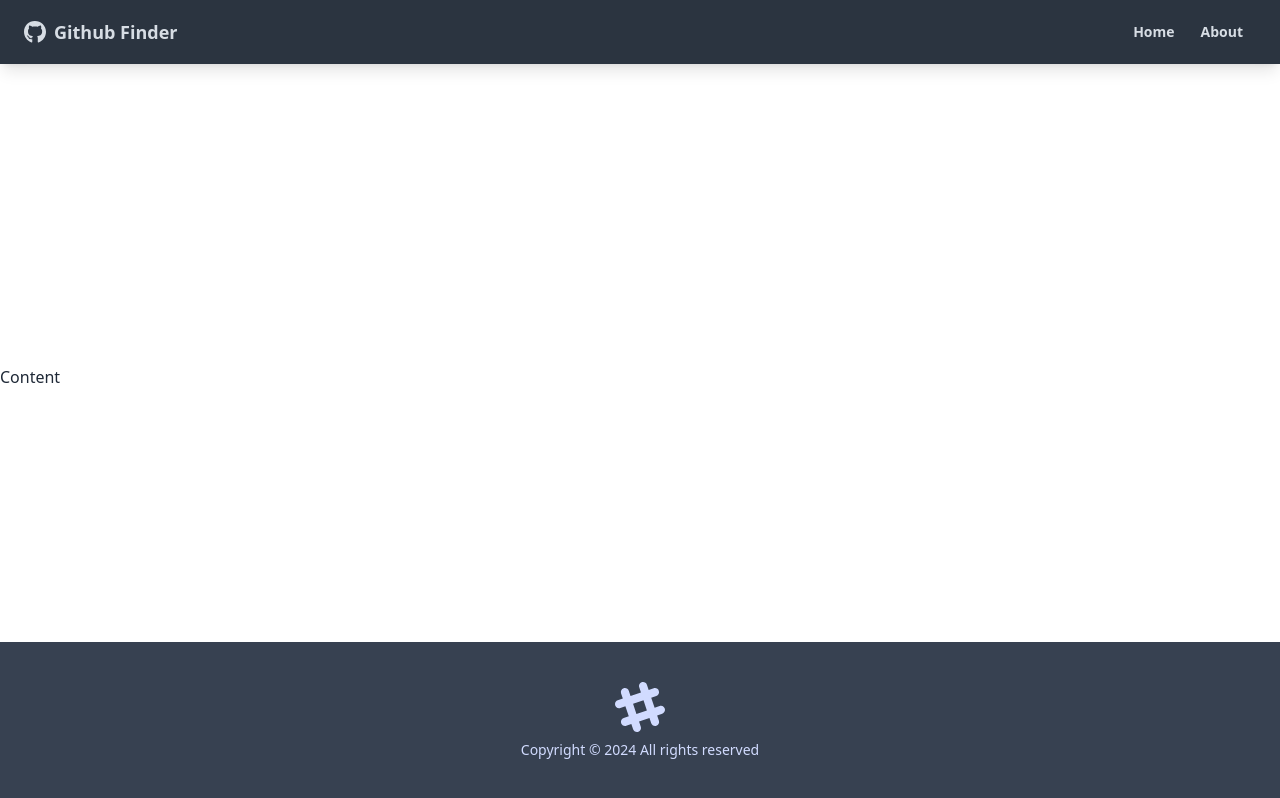
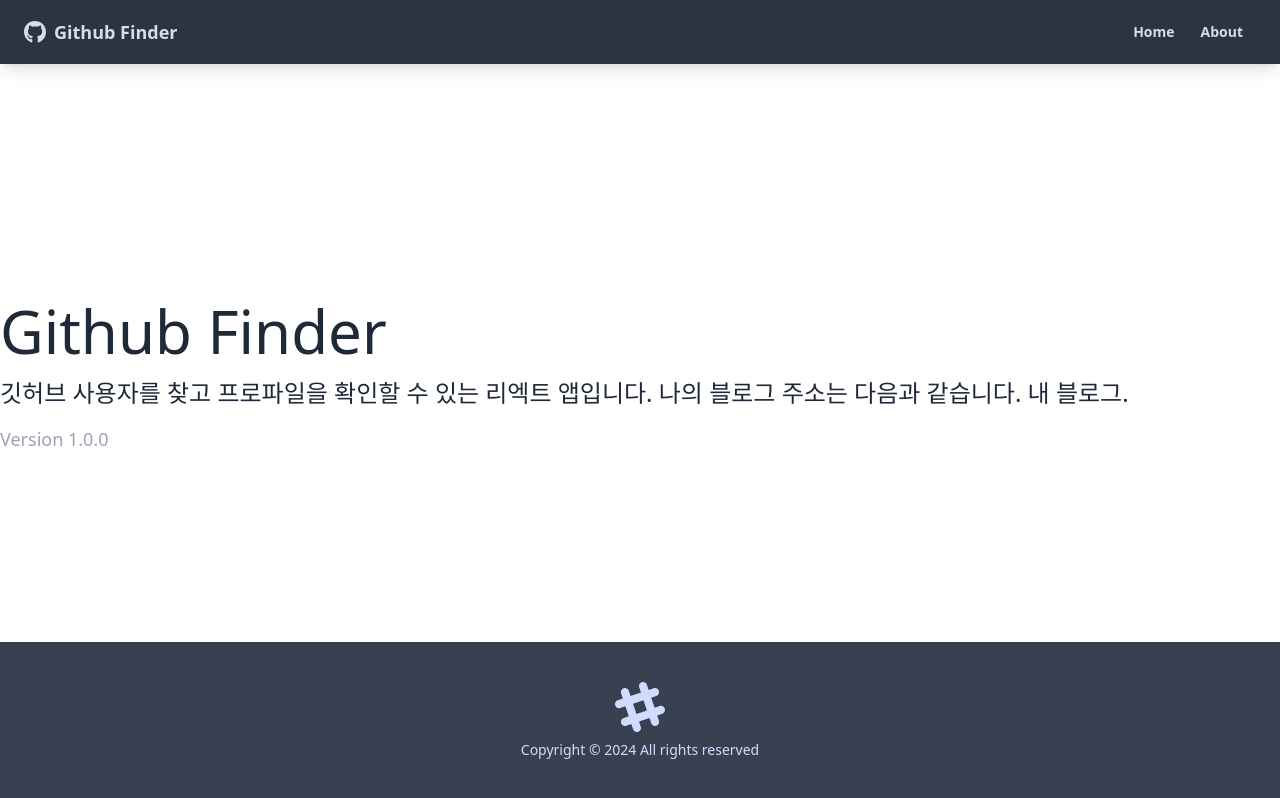
Before and after one commit to menysung/github-finder2, a React (Create React App) app: page /about in a window 1280 px wide. Built offline with nearby package versions, Linux system fonts and the light colour scheme.

Commit message:
env 설정

```diff
--- a/package.json
+++ b/package.json
@@ -6,6 +6,7 @@
     "@testing-library/jest-dom": "^5.17.0",
     "@testing-library/react": "^13.4.0",
     "@testing-library/user-event": "^13.5.0",
+    "env-cmd": "^10.1.0",
     "react": "^18.3.1",
     "react-dom": "^18.3.1",
     "react-icons": "^5.2.1",
--- a/src/App.js
+++ b/src/App.js
@@ -1,7 +1,10 @@
-import { BrowserRouter } from "react-router-dom";
+import { BrowserRouter, Route, Routes } from "react-router-dom";
 import "./App.css";
 import Footer from "./components/layout/Footer";
 import Navbar from "./components/layout/Navbar";
+import About from "./components/pages/About";
+import Home from "./components/pages/Home";
+import NotFound from "./components/pages/NotFound";
 
 function App() {
   return (
@@ -9,7 +12,14 @@ function App() {
       <div className="flex flex-col justify-between h-screen">
         <Navbar />
 
-        <main>Content</main>
+        <main>
+          <Routes>
+            <Route path="/" element={<Home />} />
+            <Route path="/about" element={<About />} />
+            <Route path="/notfound" element={<NotFound />} />
+            <Route path="*" element={<NotFound />} />
+          </Routes>
+        </main>
 
         <Footer />
       </div>
--- /dev/null
+++ b/src/components/pages/About.jsx
@@ -0,0 +1,22 @@
+import React from "react";
+
+function About() {
+  return (
+    <>
+      <h1 className="text-6xl mb-4">Github Finder</h1>
+      <p className="mb-4 text-2xl font-light">
+        깃허브 사용자를 찾고 프로파일을 확인할 수 있는 리엑트 앱입니다. 나의
+        블로그 주소는 다음과 같습니다.
+        <strong>
+          <a href="https://blog.naver.com/drv983"> 내 블로그</a>
+        </strong>
+        .
+      </p>
+      <p className="text-lg text-gray-400">
+        Version <span> 1.0.0</span>
+      </p>
+    </>
+  );
+}
+
+export default About;
--- /dev/null
+++ b/src/components/pages/Home.jsx
@@ -0,0 +1,11 @@
+import React from "react";
+
+function Home() {
+  return (
+    <div>
+      <h1>Home</h1>
+    </div>
+  );
+}
+
+export default Home;
--- /dev/null
+++ b/src/components/pages/NotFound.jsx
@@ -0,0 +1,23 @@
+import React from "react";
+import { FaHome } from "react-icons/fa";
+import { Link } from "react-router-dom";
+
+//404 페이지를 못찾았을때
+function NotFound() {
+  return (
+    <div className="hero">
+      <div className="text-center hero-content">
+        <div className="max-w-lg">
+          <h1 className="text-8xl font-bold mb-8">Oops!</h1>
+          <p className="text-5xl mb-8">404 - Page Not Found!</p>
+          <Link className="btn btn-primary btn-lg" to="/">
+            <FaHome className="mr-2" />
+            Back To Home
+          </Link>
+        </div>
+      </div>
+    </div>
+  );
+}
+
+export default NotFound;
```
Also changed, not shown: 2 other files (tests, documents, lock files or other folders).
